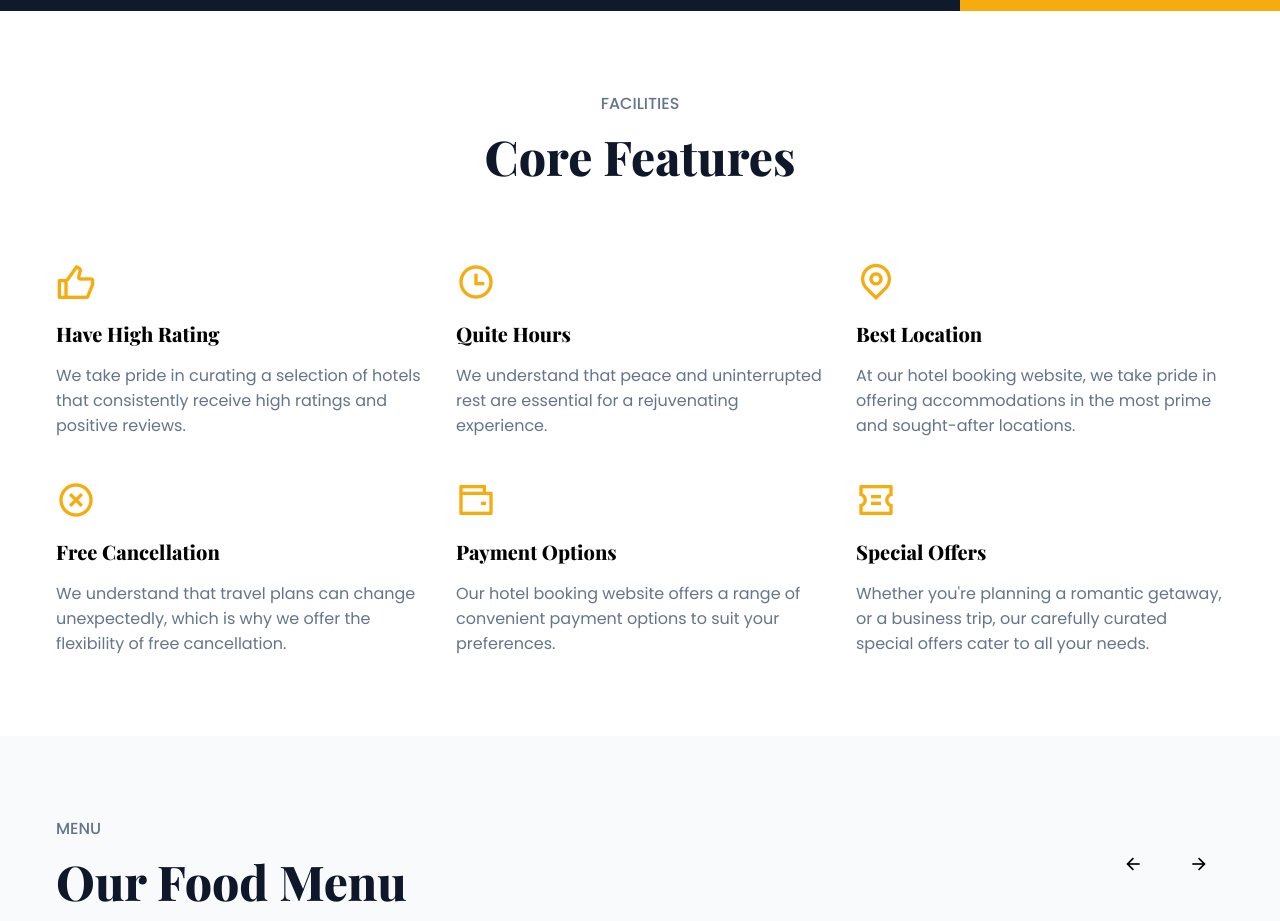
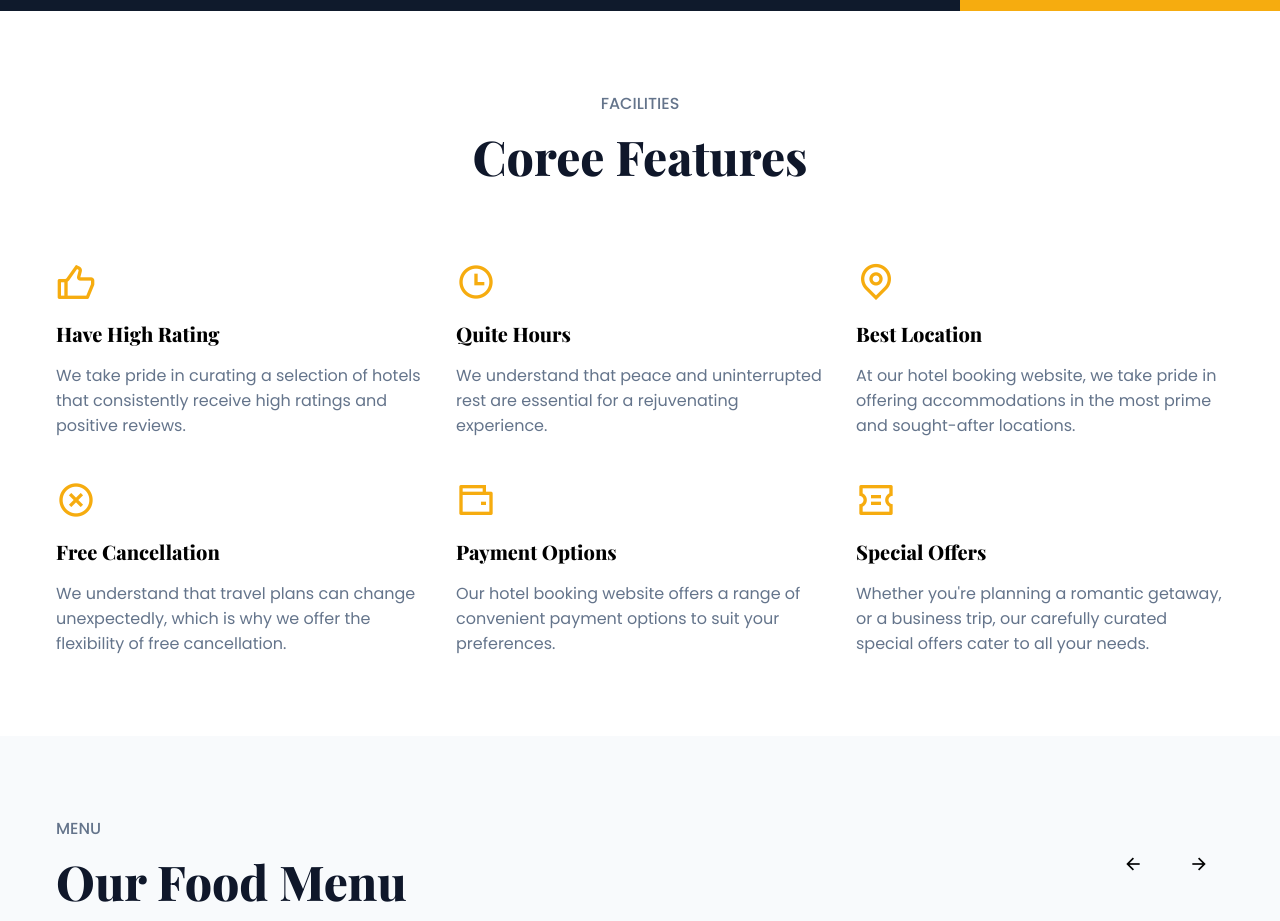
Before and after one commit to chcltquaso/oseamir, a plain HTML site: page index.html in a window 1280 px wide. Shown: the part 2980-3901 px from the top of the page. Drawn offline with nearby package versions, Linux system fonts and the light colour scheme.

Commit message:
Cangs in index

```diff
--- a/index.html
+++ b/index.html
@@ -158,7 +158,7 @@
 
     <section class="section__container feature__container" id="feature">
       <p class="section__subheader">FACILITIES</p>
-      <h2 class="section__header">Core Features</h2>
+      <h2 class="section__header">Coree Features</h2>
       <div class="feature__grid">
         <div class="feature__card">
           <span><i class="ri-thumb-up-line"></i></span>
```
